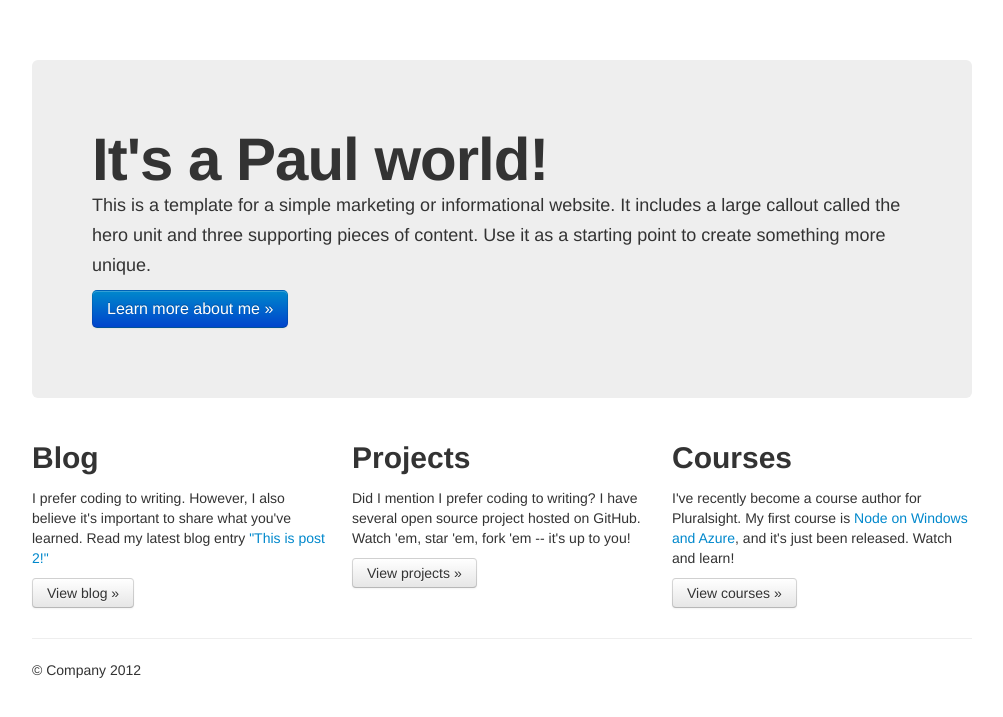
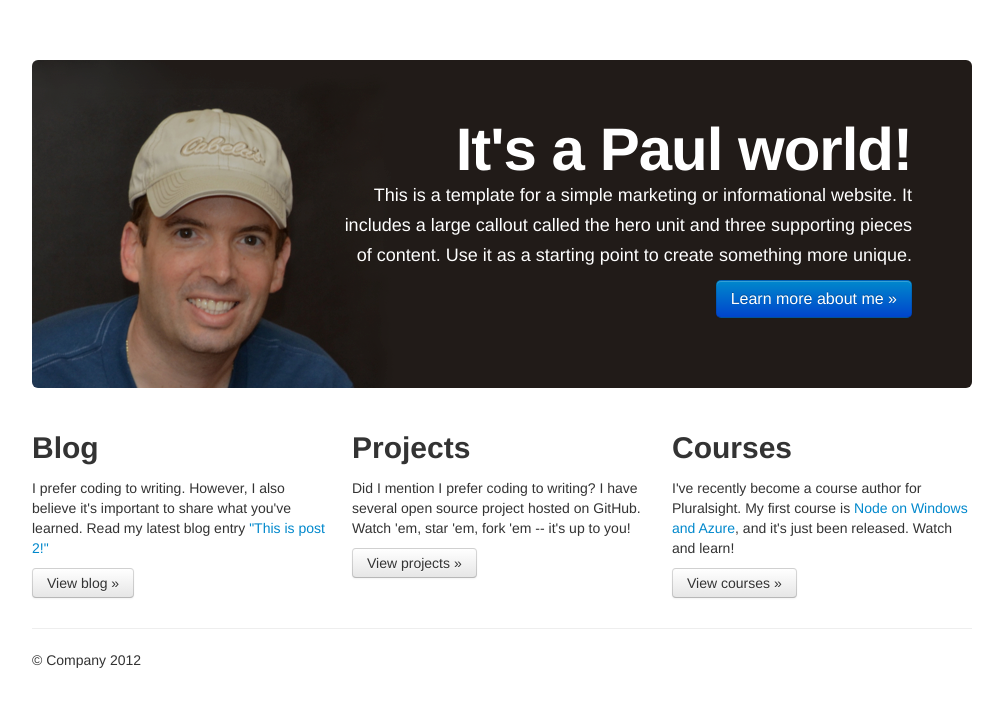
Before and after one commit to pofallon/pofallon.github.com, a Jekyll site: the page built from index.html, in a window 1280 px wide. Shown: the top 717 px of the page, without its empty margins (138-1141 px from the left). Built offline with Jekyll 4.4.1, drawn with Linux system fonts in a browser that asks for light colours.

Commit message:
Hero background, current post fix

```diff
--- a/index.html
+++ b/index.html
@@ -20,6 +20,20 @@ title: Home
       body {
         padding-top: 60px;
         padding-bottom: 40px;
+      }
+      .hero-unit {
+        background-image: url(img/pic.png);
+        background-repeat: no-repeat;
+        padding-top: 50px;
+      }
+      .hero-unit h1 {
+        color: #ffffff;
+        text-align: right;
+      }
+      .hero-unit p {
+        color: #ffffff;
+        text-align: right;
+        margin-left: 250px;
       }
     </style>
 
@@ -43,7 +57,9 @@ title: Home
         <div class="span4">
           <h2>Blog</h2>
           <p>I prefer coding to writing.  However, I also believe it's important to share what you've learned.  Read my latest blog entry
-            {% assign latest = site.posts | first %}
+            {% for post in site.posts limit:1 %}
+              {% assign latest = post %}
+            {% endfor %}
             <a href="{{ latest.url }}">"{{ latest.title }}"</a>
           </p>
           <p><a class="btn" href="/blog/">View blog &raquo;</a></p>
```
Also changed, not shown: other parts of index.html (+1 -1 lines), img/pic.png (added), 1 other file.
